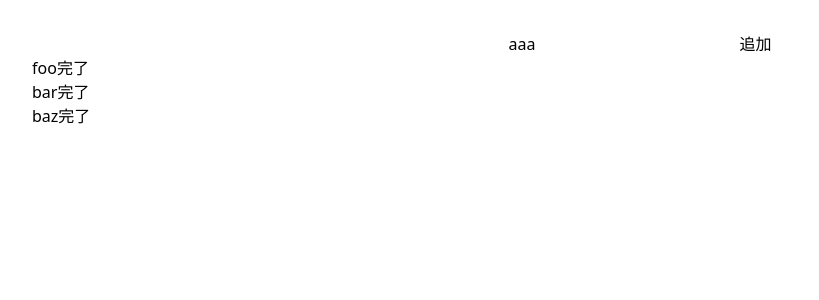
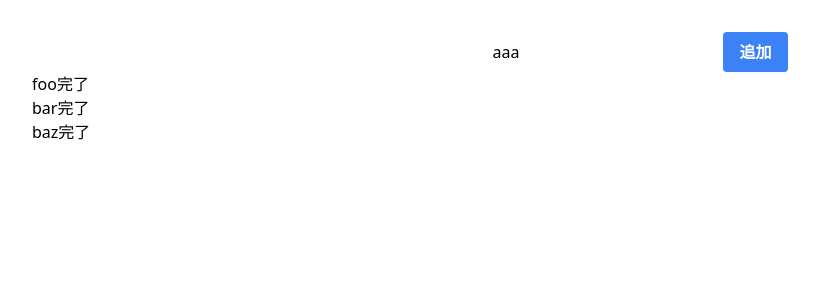
Before and after one commit to nakajima97/react-simple-task-manage-app-2023, a React (Vite) app: page / in a window 1280 px wide. Shown: the top 300 px of the page, without its empty margins (0-819 px from the left). Built offline with nearby package versions, Linux system fonts and the light colour scheme.

Commit message:
#1 追加ボタンのデザイン調整

```diff
--- a/src/components/atoms/Button/index.tsx
+++ b/src/components/atoms/Button/index.tsx
@@ -3,10 +3,15 @@ import React, { FC } from 'react';
 type Props = {
   text: string;
   onClick: React.MouseEventHandler<HTMLButtonElement>;
+  className?: string;
 };
 
-const Button: FC<Props> = ({ text, onClick }) => {
-  return <button onClick={onClick}>{text}</button>;
+const Button: FC<Props> = ({ text, onClick, className }) => {
+  return (
+    <button onClick={onClick} className={className}>
+      {text}
+    </button>
+  );
 };
 
 export default Button;
--- a/src/components/molecules/AddButton/index.tsx
+++ b/src/components/molecules/AddButton/index.tsx
@@ -5,7 +5,13 @@ const AddButton: FC = () => {
   // eslint-disable-next-line @typescript-eslint/no-unused-vars, @typescript-eslint/no-empty-function
   const onClick = () => {};
 
-  return <Button text="追加" onClick={onClick}></Button>;
+  return (
+    <Button
+      text="追加"
+      onClick={onClick}
+      className="bg-blue-500 hover:bg-blue-700 text-white font-bold py-2 px-4 rounded"
+    ></Button>
+  );
 };
 
 export default AddButton;
```
